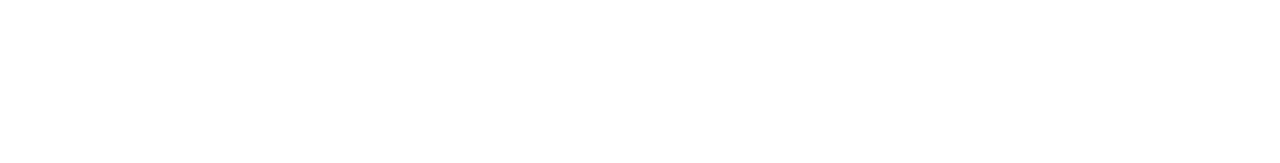
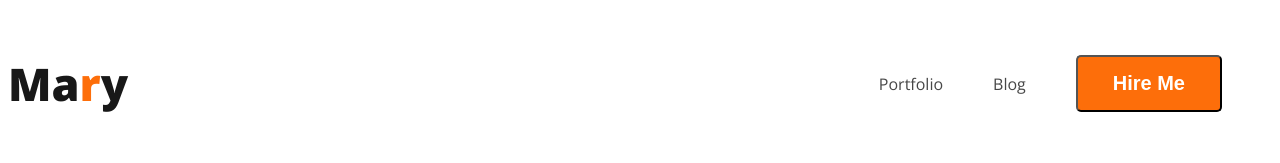
Before and after one commit to motiurrahman9636/portfolio, a plain HTML site: page index.html in a window 1280 px wide. Drawn offline with nearby package versions, Linux system fonts and the light colour scheme.

Commit message:
nav done

```diff
--- a/index.html
+++ b/index.html
@@ -4,11 +4,21 @@
     <meta charset="UTF-8">
     <meta name="viewport" content="width=device-width, initial-scale=1.0">
     <link rel="stylesheet" href="style.css">
+    <link rel="stylesheet" href="link rel="preconnect" href="https://fonts.googleapis.com">
+    <link rel="preconnect" href="https://fonts.gstatic.com" crossorigin>
+    <link href="https://fonts.googleapis.com/css2?family=Open+Sans:wght@400;700;800&display=swap" rel="stylesheet">
     <title>portfolio</title>
 </head>
 <body>
     <header>
-
+        <nav>
+            <h3 class="nav-title">Ma<span class="pri-color">r</span>y</h3>
+            <ul>
+                <li><a href="">Portfolio</a></li>
+                <li><a href="">Blog</a></li>
+                <li><a href=""><button class="button-pri">Hire Me</button></a></li>
+            </ul>
+        </nav>
     </header>
 
     <main>
--- a/style.css
+++ b/style.css
@@ -0,0 +1,49 @@
+/* common shared style */
+body{
+    font-family: 'Open Sans', sans-serif;
+}
+
+.pri-color{
+    color: #FD6E0A;
+}
+
+.button-pri{
+    background-color: #FD6E0A;
+    border-radius: 5px;
+    color: white;
+    font-size: 20px;
+    font-weight: 700;
+    padding: 15px 35px;
+}
+
+/* mary style */
+
+/* nav relative style */
+nav{
+    display:flex;
+    justify-content: space-between;
+    align-items: center;
+}
+
+.nav-title{
+    color: #181818;
+font-size: 45px;
+font-family: Open Sans;
+font-weight: 800;
+word-wrap: break-word
+}
+
+nav > ul{
+    display: flex;
+    align-items: center;
+}
+
+nav li{
+    list-style: none;
+    margin-right: 50px;
+}
+
+nav a{
+    text-decoration: none;
+    color: #474747;
+}
```
